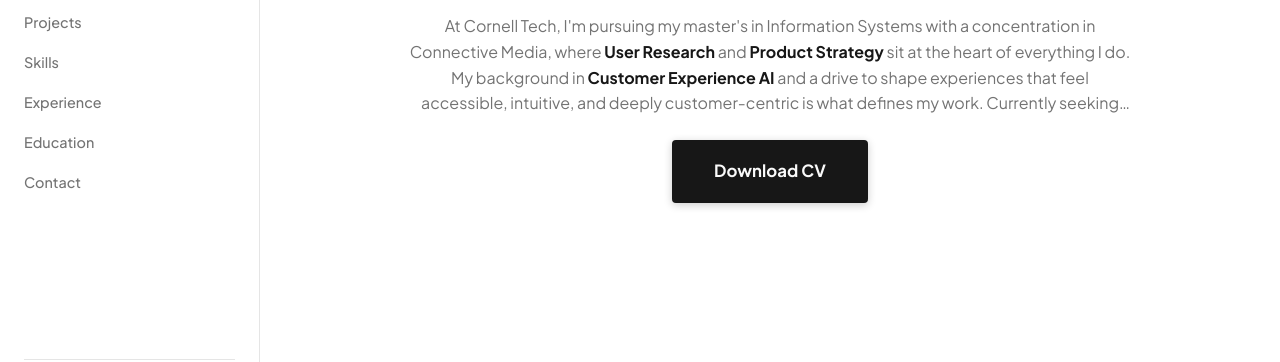
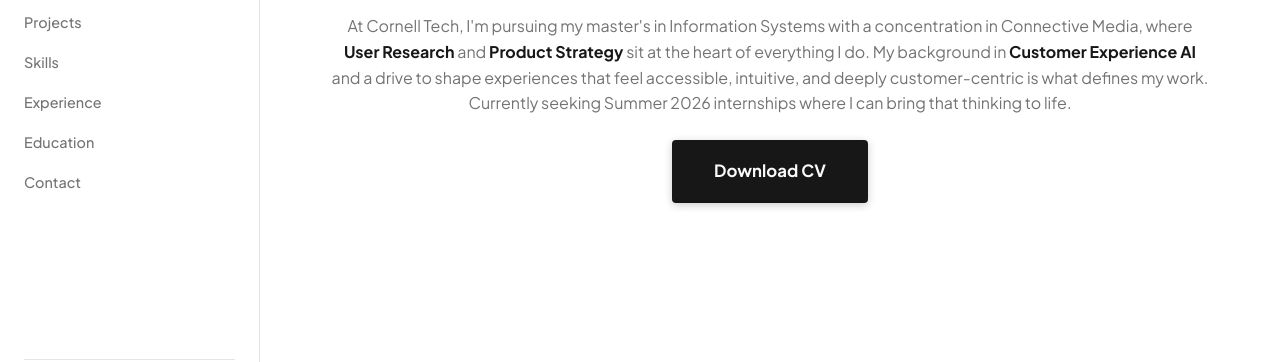
Before and after one commit to VishnupriyaRayaprolu/VishnupriyaRayaprolu.github.io, a website: page index.html in a window 1280 px wide. Shown: the part 344-706 px from the top of the page. Drawn offline with Linux system fonts and the light colour scheme.

Commit message:
Update max-width for .hero-body in main.css and input.css to improve layout consistency; remove line clamping styles for better text visibility.

```diff
--- a/styles/input.css
+++ b/styles/input.css
@@ -445,14 +445,9 @@ body {
 
 .hero-body {
   margin-bottom: 1.25rem;
-  max-width: 62ch;
+  max-width: 75ch;
   margin-left: auto;
   margin-right: auto;
-  display: -webkit-box;
-  -webkit-box-orient: vertical;
-  -webkit-line-clamp: 4;
-  line-clamp: 4;
-  overflow: hidden;
 }
 
 .hero-keyword {
--- a/styles/main.css
+++ b/styles/main.css
@@ -405,14 +405,9 @@ body {
 
 .hero-body {
   margin-bottom: 1.25rem;
-  max-width: 62ch;
+  max-width: 75ch;
   margin-left: auto;
   margin-right: auto;
-  display: -webkit-box;
-  -webkit-box-orient: vertical;
-  -webkit-line-clamp: 4;
-  line-clamp: 4;
-  overflow: hidden;
 }
 
 .hero-keyword {
```
